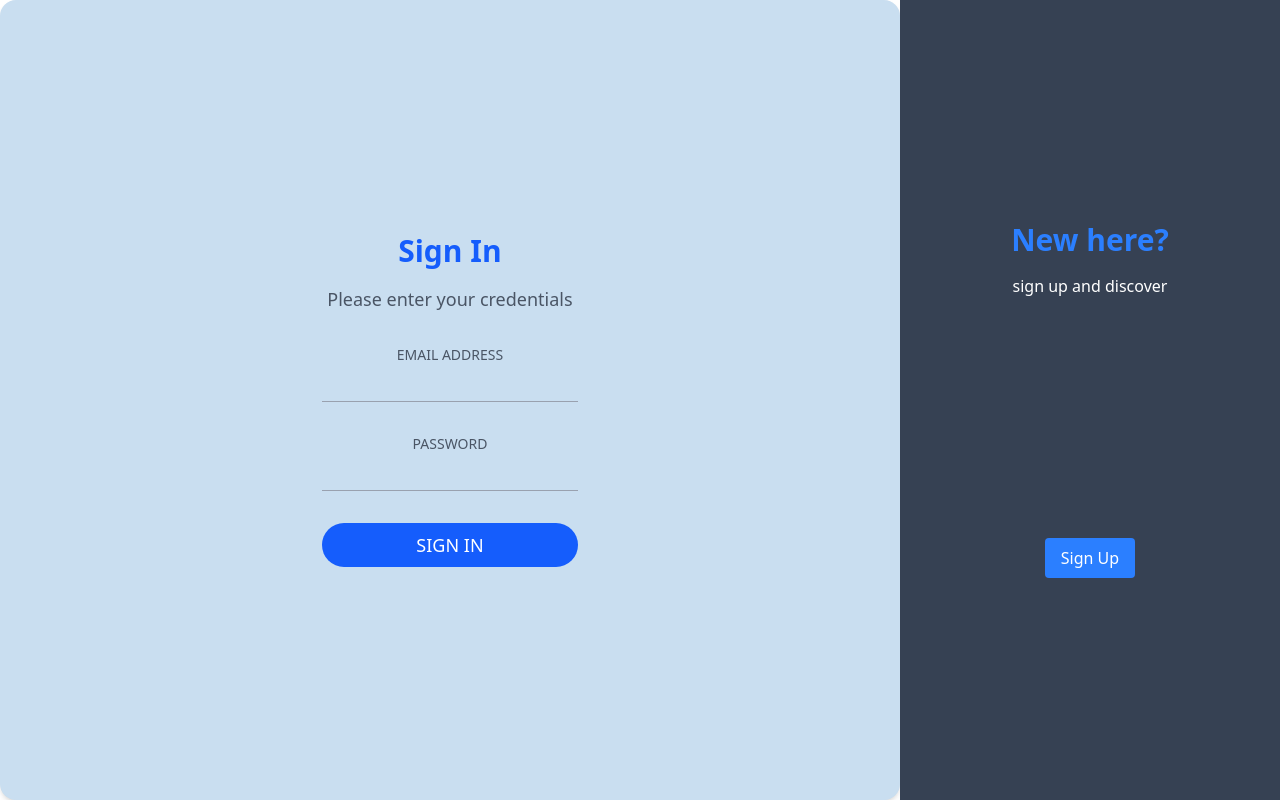
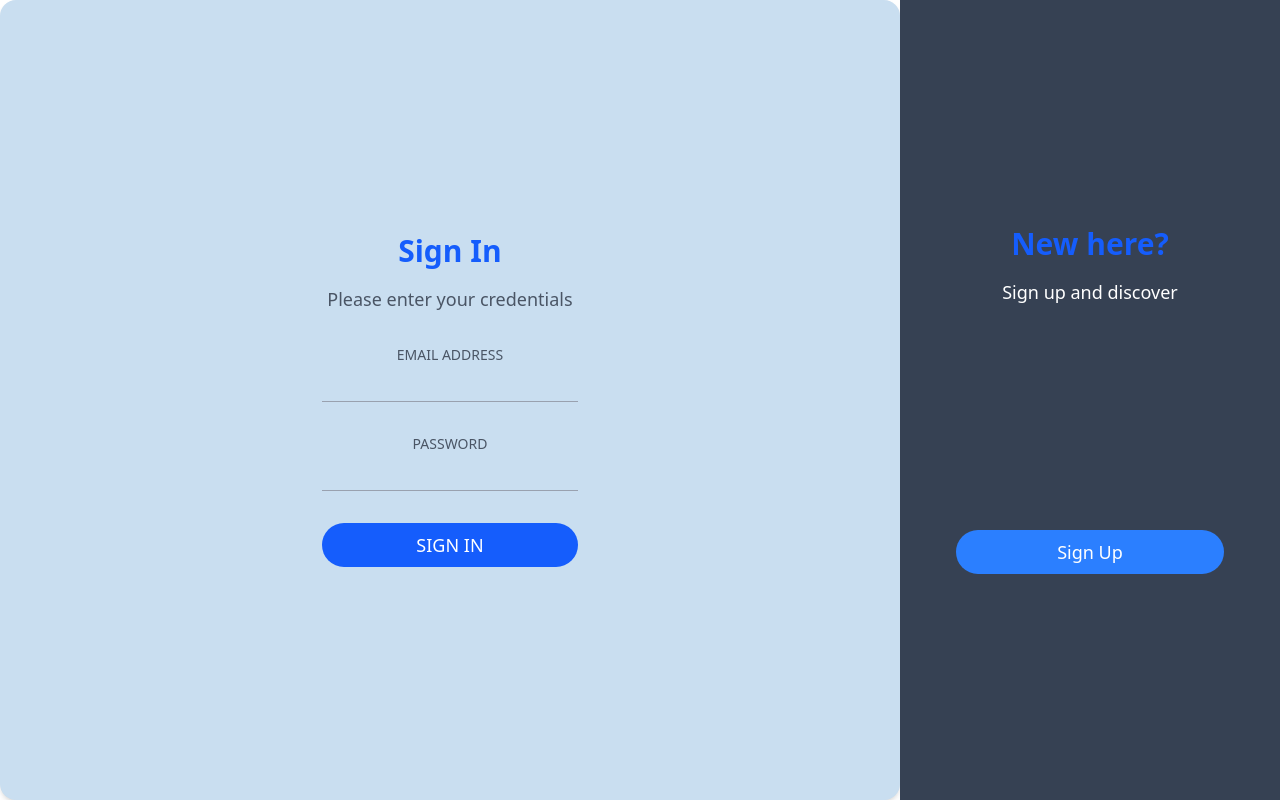
Before and after one commit to Safdari10/task-manager, a Next.js app in the folder frontend/: page / in a window 1280 px wide. Built offline with nearby package versions, Linux system fonts and the light colour scheme.

Commit message:
Refines login/signup UI for improved clarity and style
Updates typography, spacing, button styles, and capitalization
to enhance visual hierarchy and consistency between login and
signup toggles. Improves user experience and aligns with
modern UI practices.

```diff
--- a/frontend/src/app/components/LoginSignupToggle.tsx
+++ b/frontend/src/app/components/LoginSignupToggle.tsx
@@ -7,25 +7,25 @@ const LoginSignupToggle = ({ display, setDisplay }: LoginSignupToggleProps) => {
   return (
     <>
       {display === "login" ? (
-        <div className="flex flex-col items-center justify-center gap-60 p-14 w-[40%] h-[100vh] bg-gray-700 ">
+        <div className="flex flex-col items-center justify-center gap-56 p-14 w-[40%] h-[100vh] bg-gray-700 ">
           <div className="flex flex-col items-center gap-4">
-            <h1 className="text-3xl font-bold text-blue-500">New here?</h1>
-            <p className="text-white">sign up and discover</p>
+            <h1 className="text-3xl font-bold text-blue-600">New here?</h1>
+            <p className="text-lg text-white">Sign up and discover</p>
           </div>
           <button
-            className="bg-blue-500 text-white py-2 px-4 rounded"
+            className="w-full bg-blue-500 text-lg text-white py-2 px-4 rounded-3xl hover:bg-blue-600 transition-colors duration-300"
             onClick={() => setDisplay("signup")}>
             Sign Up
           </button>
         </div>
       ) : (
-        <div className="flex flex-col items-center justify-center gap-60 p-14 w-[40%] h-[100vh] bg-gray-700 ">
+        <div className="flex flex-col items-center justify-center gap-56 p-14 w-[40%] h-[100vh] bg-gray-700 ">
           <div className="flex flex-col items-center gap-4">
-            <h1 className="text-2xl font-bold text-blue-600">One of us?</h1>
-            <p className="text-white">just sign in</p>
+            <h1 className="text-3xl font-bold text-blue-600">One of us?</h1>
+            <p className="text-lg text-white">Just sign in</p>
           </div>
           <button
-            className="bg-blue-500 text-white py-2 px-4 rounded"
+            className="w-full bg-blue-500 text-lg text-white py-2 px-4 rounded-3xl hover:bg-blue-600 transition-colors duration-300"
             onClick={() => setDisplay("login")}>
             Sign In
           </button>
```
